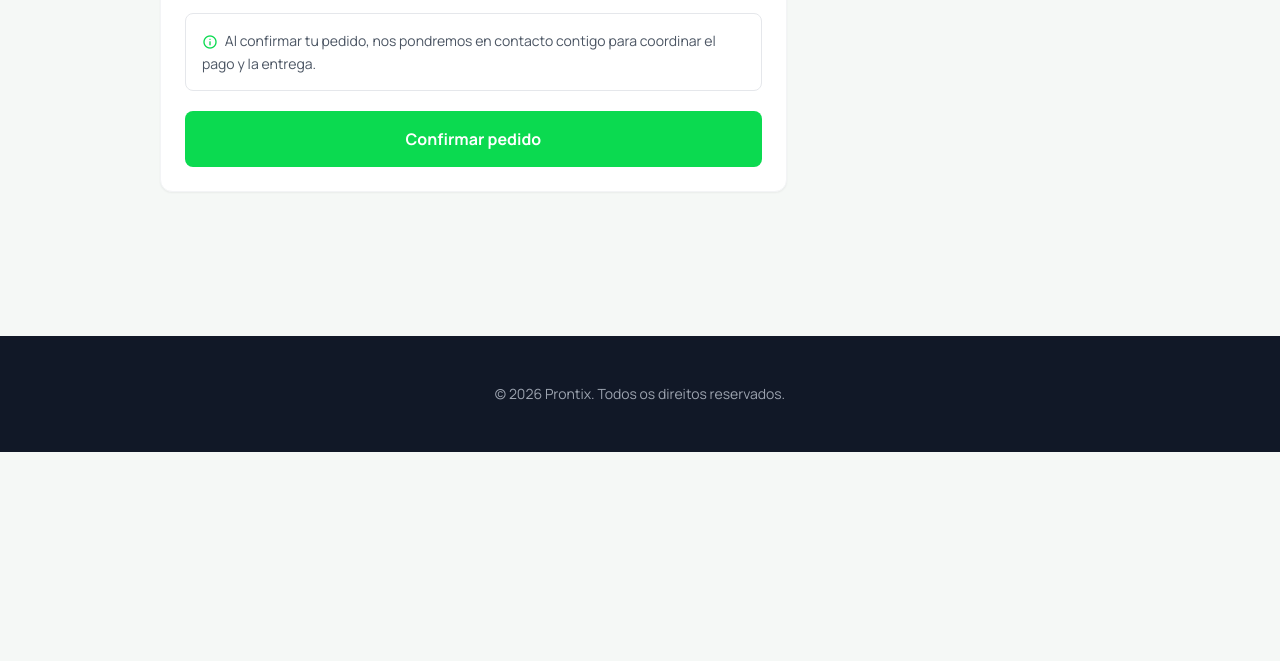
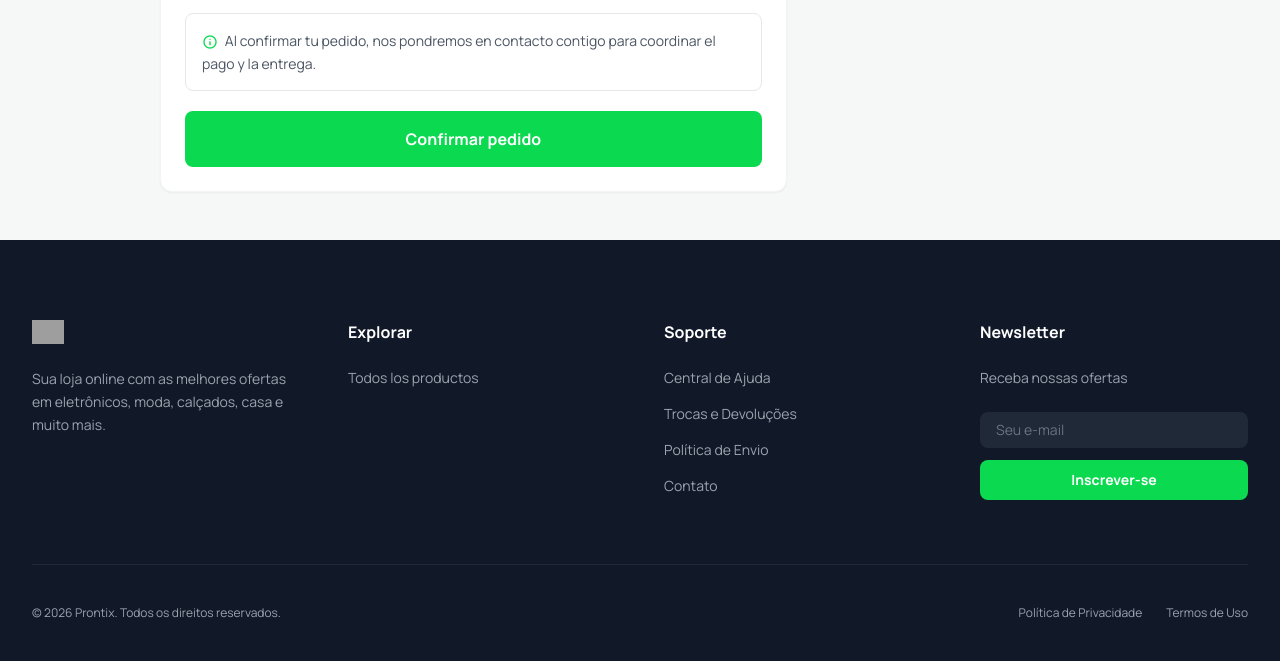
Before and after one commit to KeinnerMaster/Prontix-django, a Django app: template tienda/templates/tienda/checkout.html in a window 1280 px wide. Shown: the part 745-1406 px from the top of the page. Before the commit the page ends 1197 px from the top, so only its background shows below. Run offline with Django 5.2, Linux system fonts and the light colour scheme; the template is opened without the code that fills it, so the values that code supplies are empty; some libraries are stand-ins or nearby versions; grey boxes are pictures that could not be loaded.

Commit message:
Revamp footer layout and content in checkout.html

```diff
--- a/tienda/templates/tienda/checkout.html
+++ b/tienda/templates/tienda/checkout.html
@@ -107,9 +107,52 @@
         </div>
     </main>
 
-    <footer class="bg-gray-900 text-gray-400 py-12 mt-24">
-        <div class="max-w-7xl mx-auto px-4 sm:px-6 lg:px-8 text-center text-sm">
-            <p>© 2026 Prontix. Todos os direitos reservados.</p>
+ <!-- Footer -->
+    <footer class="bg-gray-900 pt-20 pb-10 text-gray-400">
+        <div class="max-w-7xl mx-auto px-4 sm:px-6 lg:px-8">
+            <div class="grid grid-cols-1 md:grid-cols-2 lg:grid-cols-4 gap-12 mb-16">
+                <div class="flex flex-col gap-6">
+                    <div class="flex items-center gap-2 text-white">
+                        <a href="{% url 'index' %}" class="flex items-center gap-2">
+                            <img src="https://res.cloudinary.com/nck1eugv/image/upload/e_trim/v1783983437/prontix_white_text_v2_kugs6x.png" alt="Prontix" class="h-6">
+                        </a>
+                    </div>
+                    <p class="text-sm leading-relaxed">
+                        Sua loja online com as melhores ofertas em eletrônicos,
+moda, calçados, casa e muito mais.
+                    </p>
+                </div>
+                <div>
+                    <h4 class="text-white font-bold mb-6">Explorar</h4>
+                    <ul class="flex flex-col gap-4 text-sm">
+                        <li><a class="hover:text-primary transition-colors" href="{% url 'catalogo' %}">Todos los productos</a></li>
+                    </ul>
+                </div>
+                <div>
+                    <h4 class="text-white font-bold mb-6">Soporte</h4>
+                    <ul class="flex flex-col gap-4 text-sm">
+                        <li><a class="hover:text-primary transition-colors" href="{% url 'faq' %}">Central de Ajuda</a></li>
+                        <li><a class="hover:text-primary transition-colors" href="{% url 'faq' %}">Trocas e Devoluções</a></li>
+                        <li><a class="hover:text-primary transition-colors" href="{% url 'about' %}">Política de Envio</a></li>
+                        <li><a class="hover:text-primary transition-colors" href="{% url 'contact' %}">Contato</a></li>
+                    </ul>
+                </div>
+                <div class="flex flex-col gap-6">
+                    <h4 class="text-white font-bold">Newsletter</h4>
+                    <p class="text-sm">Receba nossas ofertas</p>
+                    <form class="flex flex-col gap-3">
+                        <input class="rounded-lg border-gray-700 bg-gray-800 text-sm text-white placeholder:text-gray-500 focus:border-primary focus:ring-primary px-4 py-2" placeholder="Seu e-mail" type="email"/>
+                        <button class="rounded-lg bg-primary py-2.5 text-sm font-bold text-white hover:bg-primary/90 transition-all">Inscrever-se</button>
+                    </form>
+                </div>
+            </div>
+            <div class="flex flex-col md:flex-row items-center justify-between pt-10 border-t border-gray-800 text-xs">
+                <p>© 2026 Prontix. Todos os direitos reservados.</p>
+                <div class="flex gap-6 mt-4 md:mt-0">
+                    <a class="hover:text-white" href="{% url 'privacy' %}">Política de Privacidade</a>
+                    <a class="hover:text-white" href="{% url 'privacy' %}">Termos de Uso</a>
+                </div>
+            </div>
         </div>
     </footer>
 </body>
```
